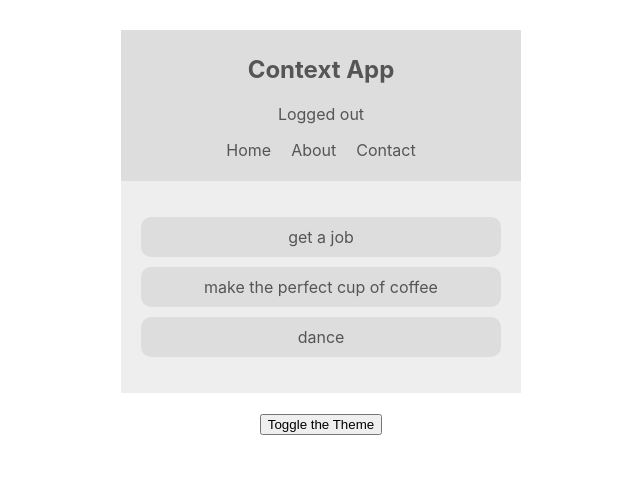
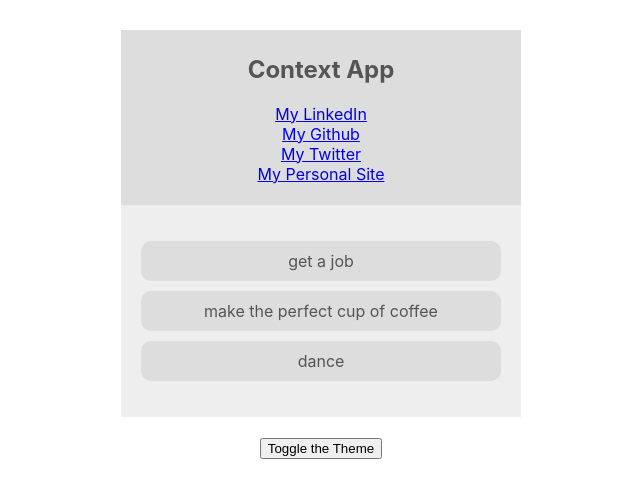
Before and after one commit to rylandgrounds/To-Do-List, a React (Create React App) app: page / in a window 1280 px wide. Shown: the top 498 px of the page, without its empty margins (319-959 px from the left). Built offline with nearby package versions, Linux system fonts and the light colour scheme.

Commit message:
removed demo auth context

```diff
--- a/src/App.js
+++ b/src/App.js
@@ -2,14 +2,13 @@ import React from "react";
 import Navbar from "./components/Navbar";
 import ThemeToggle from "./components/ThemeToggle";
 import ToDoList from "./components/ToDoList";
-import AuthContextProvider from "./contexts/AuthContext";
 import ThemeContextProvider from "./contexts/ThemeContext";
 import ToDoContextProvider from "./contexts/ToDoContext";
 
 function App() {
   return (
     <div className="App">
-      <AuthContextProvider>
+
         <ThemeContextProvider>
           <Navbar />
           <ToDoContextProvider>
@@ -17,7 +16,6 @@ function App() {
           </ToDoContextProvider>
           <ThemeToggle />
         </ThemeContextProvider>
-      </AuthContextProvider>
     </div>
   );
 }
--- a/src/components/Navbar.js
+++ b/src/components/Navbar.js
@@ -1,22 +1,20 @@
 import React, {useContext } from "react";
-import { AuthContext } from "../contexts/AuthContext";
+
 import { ThemeContext } from "../contexts/ThemeContext";
 
 
 const Navbar = () => {
   const { isLightTheme, light, dark } = useContext(ThemeContext)
-  const { isAuthenticated, toggleAuth } = useContext(AuthContext)
+
   const theme = isLightTheme ? light : dark;
   return (
     <nav style={{ background: theme.ui, color: theme.syntax }}>
       <h1>Context App</h1>
-      <div onClick={() => toggleAuth()}>
-        {isAuthenticated ? "Logged in" : "Logged out"}
-      </div>
       <ul>
-        <li>Home</li>
-        <li>About</li>
-        <li>Contact</li>
+      <a href='https://www.linkedin.com/in/ryland-grounds/'>My LinkedIn </a>
+       <br></br> <a href='https://github.com/rylandgrounds'>My Github </a>
+        <br></br><a href='https://twitter.com/rgrounds7'>My Twitter</a>
+        <br></br><a href='https://rylandgrounds.tk'>My Personal Site</a>
       </ul>
     </nav>
   );
--- a/src/contexts/AuthContext.js
+++ /dev/null
@@ -1,20 +0,0 @@
-import React, { Component, createContext } from 'react';
-
-export const AuthContext = createContext();
-
-
-class AuthContextProvider extends Component {
-    state = { isAuthenticated: false }
-    toggleAuth = () => {
-        this.setState({isAuthenticated: !this.state.isAuthenticated})
-    }
-    render() {
-        return (
-            <AuthContext.Provider value={{...this.state, toggleAuth: this.toggleAuth}}>
-                {this.props.children}
-            </AuthContext.Provider>
-          );
-    }
-}
-
-export default AuthContextProvider;
```
